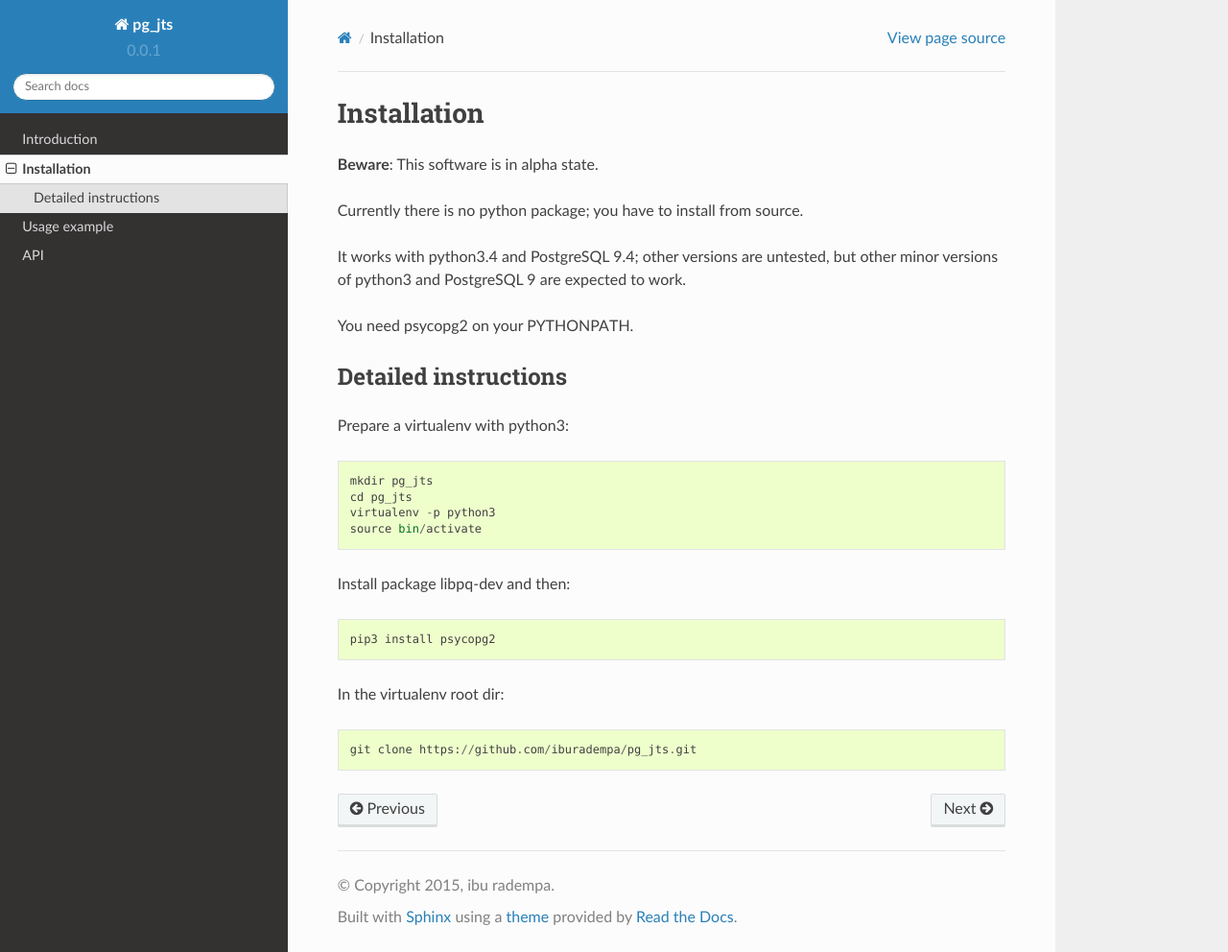
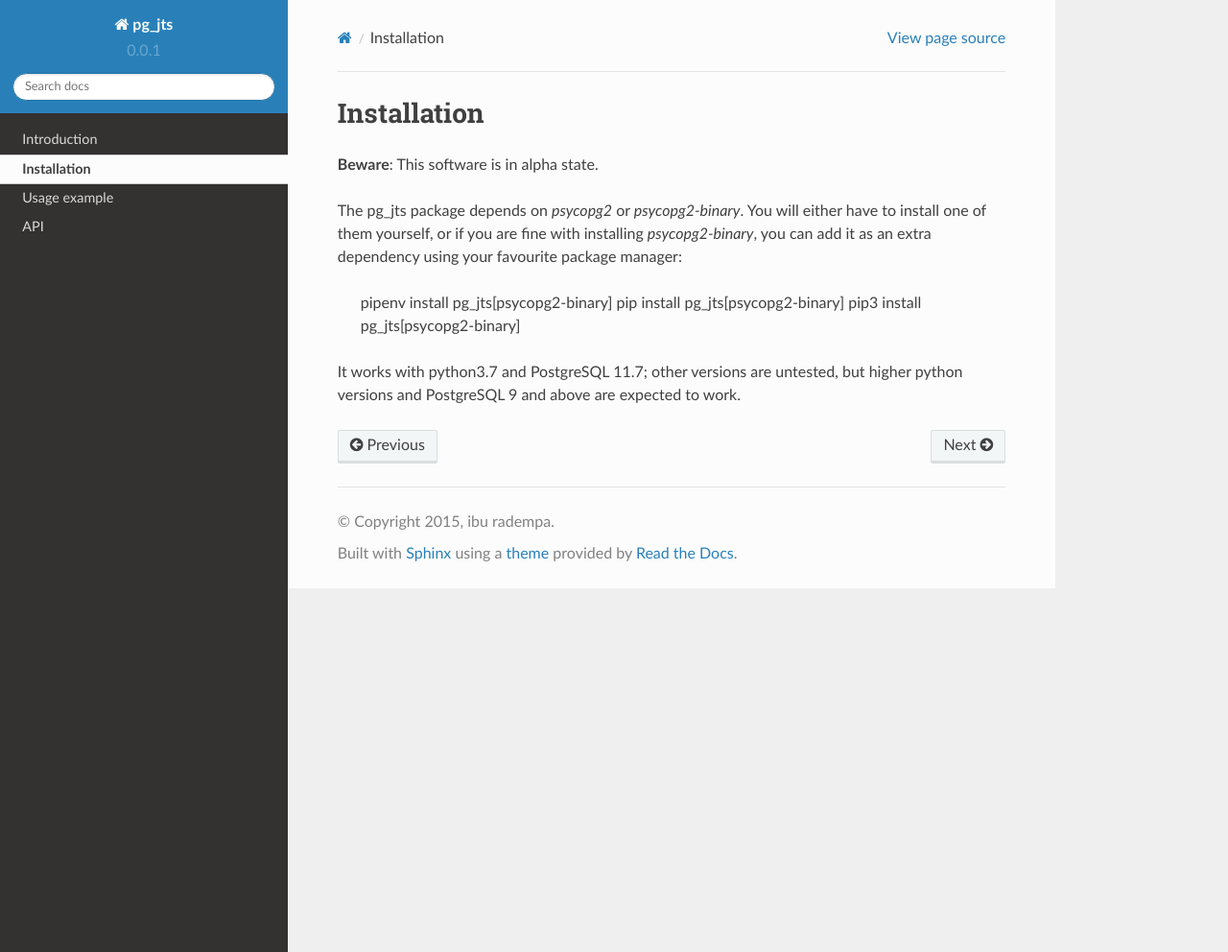
Before and after one commit to iburadempa/pg_jts, a Sphinx documentation site: the page built from doc/src/install.rst, in a window 1280 px wide and 992 px high. Shown: the whole window at 96% size. Built offline with Sphinx 7.4.7 and the Read the Docs theme 2.0.0, drawn with Linux system fonts in a browser that asks for light colours.

Commit message:
Remove circular dependency during install (#7) and improve setup.py.

```diff
--- a/doc/src/install.rst
+++ b/doc/src/install.rst
@@ -3,28 +3,14 @@ Installation
 
 **Beware**: This software is in alpha state.
 
-Currently there is no python package; you have to install from source.
+The pg_jts package depends on `psycopg2` or `psycopg2-binary`.
+You will either have to install one of them yourself, or if you
+are fine with installing `psycopg2-binary`, you can add it as an
+extra dependency using your favourite package manager:
 
-It works with python3.4 and PostgreSQL 9.4; other versions are untested,
-but other minor versions of python3 and PostgreSQL 9 are expected to work.
+    pipenv install pg_jts[psycopg2-binary]
+    pip    install pg_jts[psycopg2-binary]
+    pip3   install pg_jts[psycopg2-binary]
 
-You need psycopg2 on your PYTHONPATH.
-
-
-Detailed instructions
----------------------
-
-Prepare a virtualenv with python3::
-
-  mkdir pg_jts
-  cd pg_jts
-  virtualenv -p python3
-  source bin/activate
-
-Install package libpq-dev and then::
-
-  pip3 install psycopg2
-
-In the virtualenv root dir::
-
-  git clone https://github.com/iburadempa/pg_jts.git
+It works with python3.7 and PostgreSQL 11.7; other versions are untested,
+but higher python versions and PostgreSQL 9 and above are expected to work.
```
Also changed, not shown: setup.py (+36 -25 lines).
